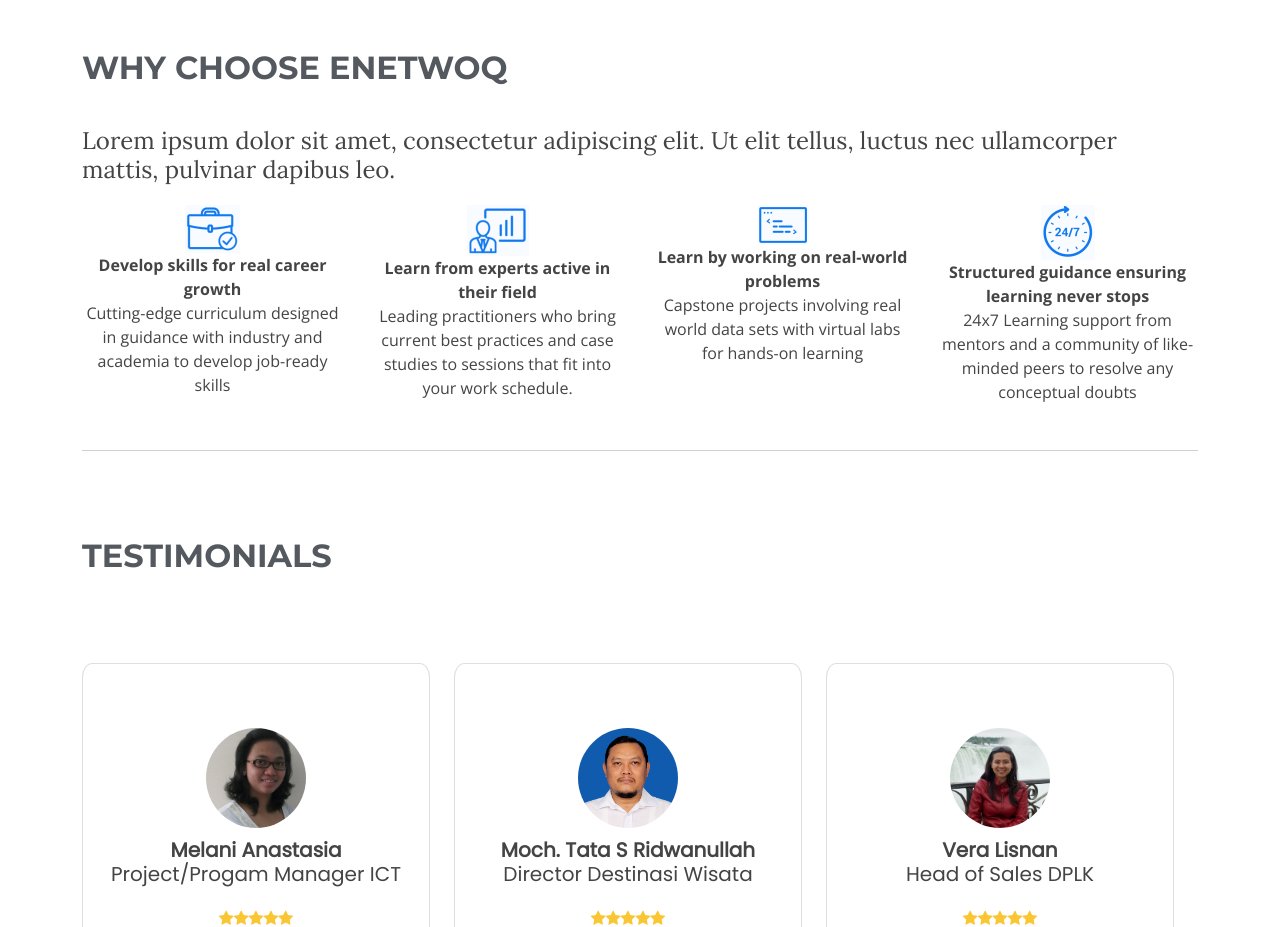
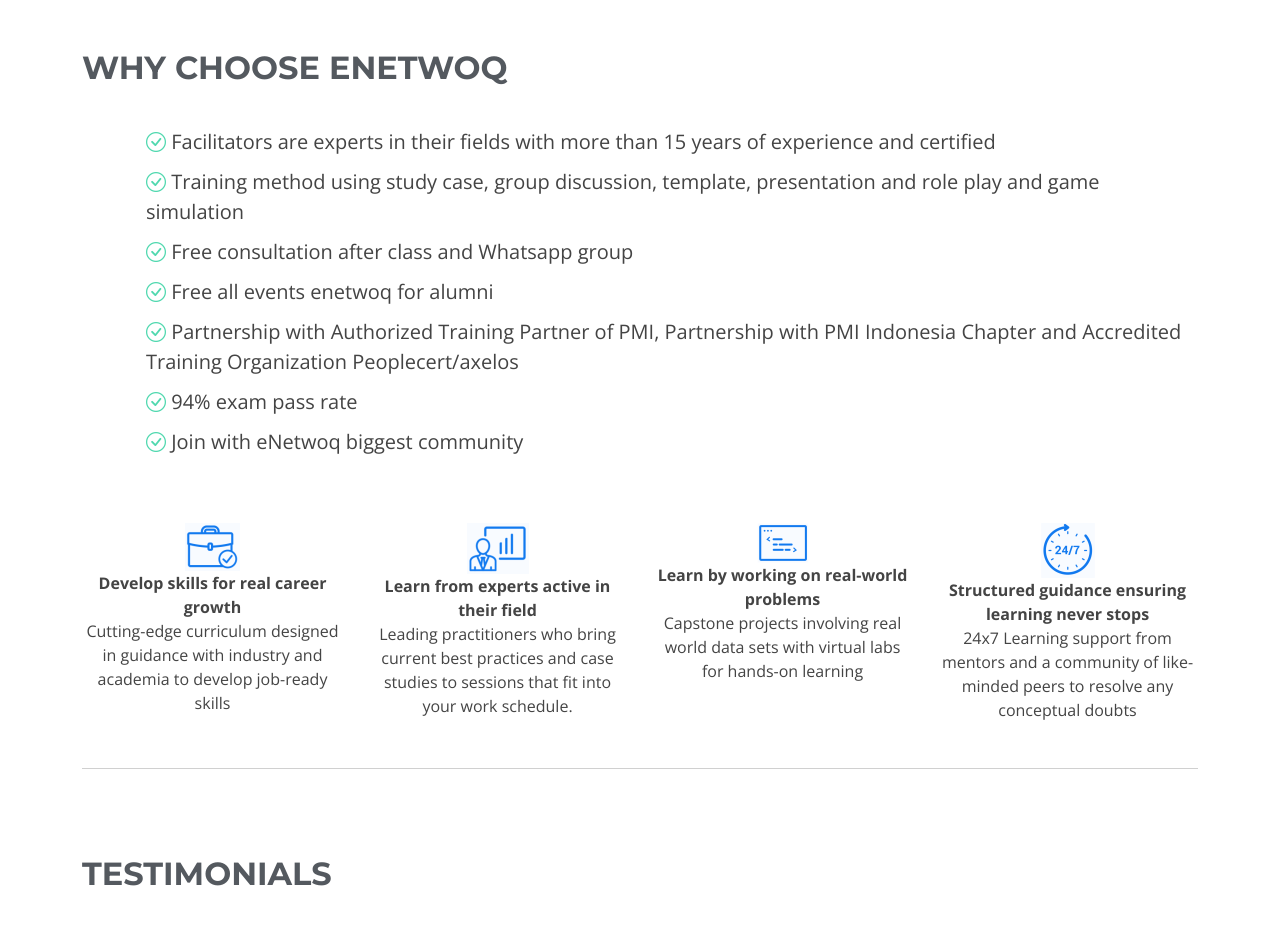
Before and after one commit to afikri/enetwoq, a React (Create React App) app: page / in a window 1280 px wide. Shown: the part 2820-3747 px from the top of the page. Built offline with nearby package versions, Linux system fonts and the light colour scheme; a web font is replaced by a local one.

Commit message:
Fixed minor list

```diff
--- a/src/pages/Home.js
+++ b/src/pages/Home.js
@@ -1,26 +1,26 @@
+import ScrollToTop from "react-scroll-to-top";
+import ato from '../assets/ato.png';
+import atp from '../assets/atp.png';
+import ericsson from '../assets/ericsson.png';
+import garudafood from '../assets/garudafood.png';
+import huawei from '../assets/huawei.png';
+import indosat from '../assets/indosat.png';
+import melanie from '../assets/melanie.jpeg';
+import nokia from '../assets/nokia.png';
+import smartfren from '../assets/smartfren.png';
+import tata from '../assets/tata.png';
+import tokopedia from '../assets/tokopedia.png';
+import v1 from '../assets/v1.gif';
+import v2 from '../assets/v2.gif';
+import v3 from '../assets/v3.gif';
+import v4 from '../assets/v4.gif';
+import vera from '../assets/vera.png';
+import xl from '../assets/xl.png';
 import { Hero } from '../components';
-import ScrollToTop from "react-scroll-to-top";
 
-import atp from '../assets/atp.png'
-import ato from '../assets/ato.png'
 
-import v1 from '../assets/v1.gif'
-import v2 from '../assets/v2.gif'
-import v3 from '../assets/v3.gif'
-import v4 from '../assets/v4.gif'
 
-import melanie from '../assets/melanie.jpeg'
-import tata from '../assets/tata.png'
-import vera from '../assets/vera.png'
 
-import ericsson from '../assets/ericsson.png'
-import garudafood from '../assets/garudafood.png'
-import xl from '../assets/xl.png'
-import tokopedia from '../assets/tokopedia.png'
-import smartfren from '../assets/smartfren.png'
-import nokia from '../assets/nokia.png'
-import indosat from '../assets/indosat.png'
-import huawei from '../assets/huawei.png'
 
 const Home = () => {
   return (
@@ -439,8 +439,64 @@
               position: "relative",
               paddingBottom: "20px"
             }}>Why choose enetwoq</h2>
-            <h4>Lorem ipsum dolor sit amet, consectetur adipiscing elit. Ut elit tellus, luctus nec ullamcorper mattis, pulvinar dapibus leo. </h4>
+
+            <div className="row">
+              <div className="col" style={{paddingBottom: "40px"}}>
+                <ul>
+                  <ol style={{
+                    paddingBottom: "10px",
+                    fontSize: "20px",
+                    paddingRight: "4px",
+                  }}>
+                    <i className="bi bi-check-circle" style={{ color: "#50d8af" }}></i> Facilitators are experts in their fields with more than 15 years of experience and certified
+                  </ol>
+
+                  <ol style={{
+                    paddingBottom: "10px",
+                    fontSize: "20px",
+                    paddingRight: "4px",
+                  }}>
+                    <i className="bi bi-check-circle" style={{ color: "#50d8af" }}></i> Training method using study case, group discussion, template, presentation and role play and game simulation
+                  </ol>
+
+                  <ol style={{
+                    paddingBottom: "10px",
+                    fontSize: "20px",
+                    paddingRight: "4px",
+                  }}>
+                    <i className="bi bi-check-circle" style={{ color: "#50d8af" }}></i> Free consultation after class and Whatsapp group
+                  </ol>
+                  <ol style={{
+                    paddingBottom: "10px",
+                    fontSize: "20px",
+                    paddingRight: "4px",
+                  }}>
+                    <i className="bi bi-check-circle" style={{ color: "#50d8af" }}></i> Free all events enetwoq for alumni</ol>
+                  <ol style={{
+                    paddingBottom: "10px",
+                    fontSize: "20px",
+                    paddingRight: "4px",
+                  }}>
+                    <i className="bi bi-check-circle" style={{ color: "#50d8af" }}></i> Partnership with Authorized Training Partner of PMI, Partnership with PMI Indonesia Chapter and
+                    Accredited Training Organization Peoplecert/axelos</ol>
+
+                  <ol style={{
+                    paddingBottom: "10px",
+                    fontSize: "20px",
+                    paddingRight: "4px",
+                  }}>
+                    <i className="bi bi-check-circle" style={{ color: "#50d8af" }}></i> 94% exam pass rate</ol>
+                  <ol style={{
+                    paddingBottom: "10px",
+                    fontSize: "20px",
+                    paddingRight: "4px",
+                  }}>
+                    <i className="bi bi-check-circle" style={{ color: "#50d8af" }}></i> Join with eNetwoq biggest community</ol>
+                </ul>
+              </div>
+            </div>
           </div>
+
           <div className="row">
             <div className="col">
               <div className="row">
@@ -484,7 +540,7 @@
           </div>
           <hr />
         </div>
-      </section>
+      </section >
 
       <section id="certifications">
         <div className="container">
@@ -645,7 +701,7 @@
           <hr />
         </div>
       </section>
-    </div>
+    </div >
   )
 }
 
```
